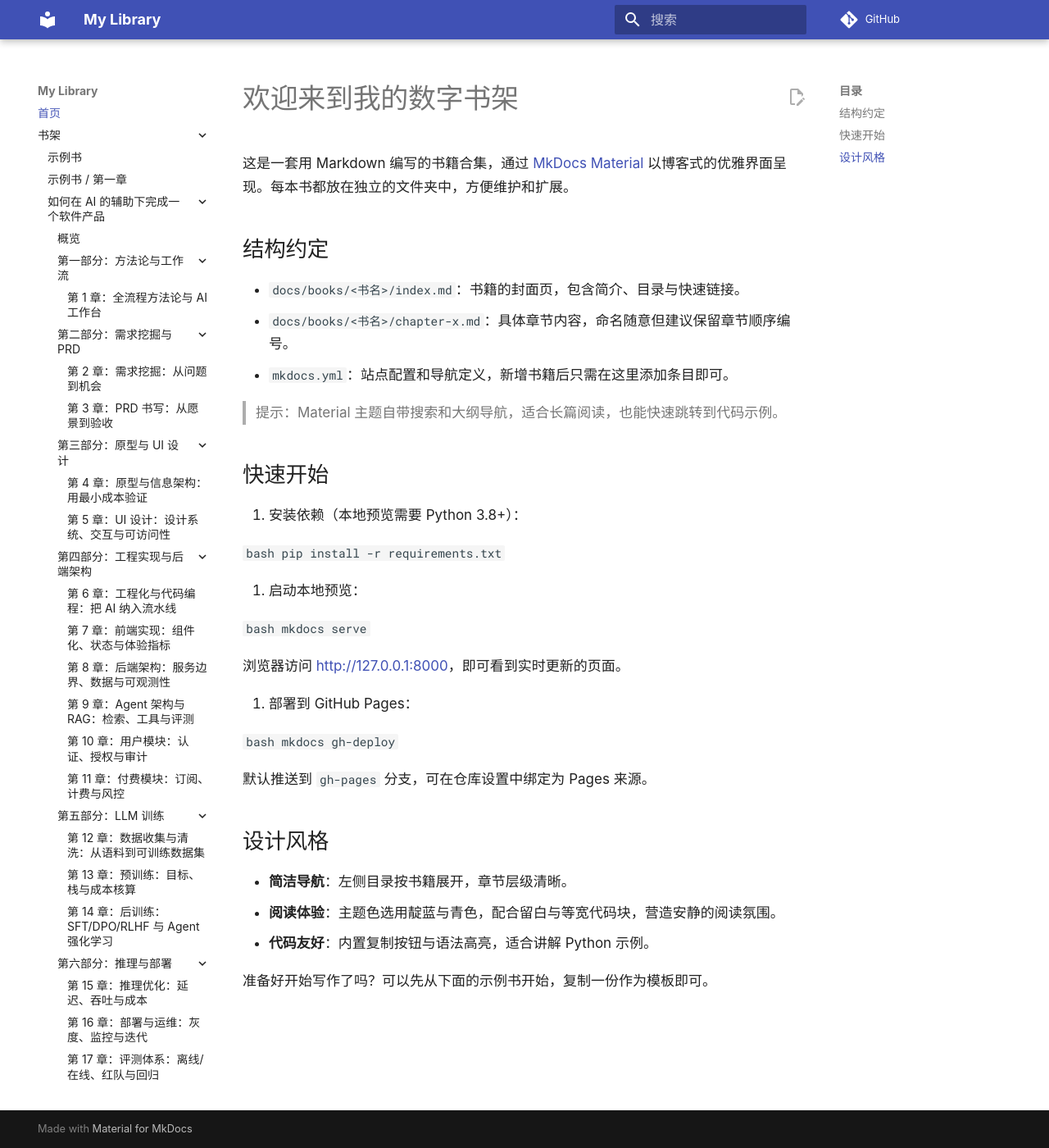
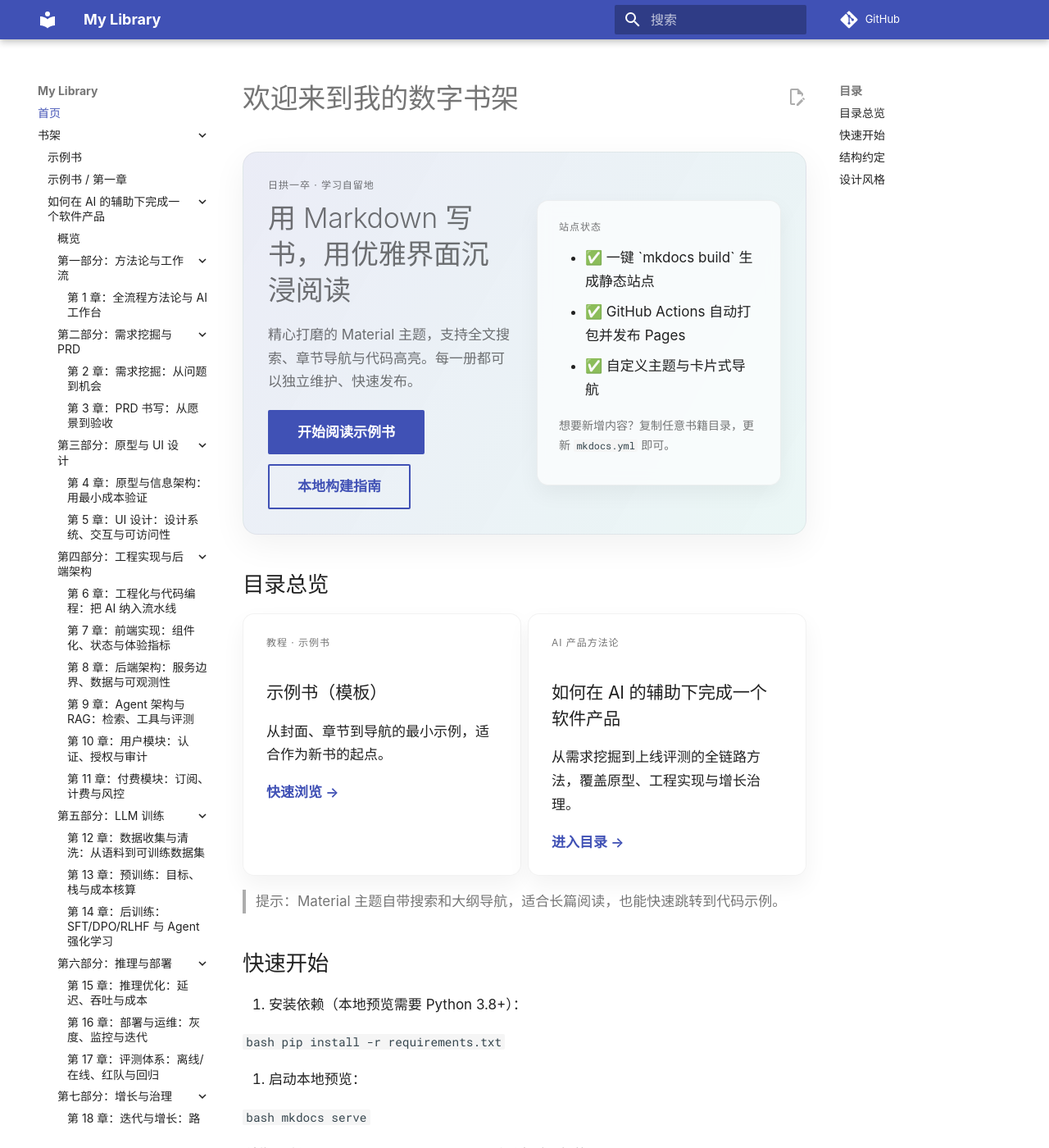
Before and after one commit to cklxx/lessons, an MkDocs documentation site: the page built from docs/index.md, in a window 1280 px wide and 1400 px high. Shown: the whole window at 82% size. Built offline with MkDocs 1.6.1 and Material for MkDocs 9.7.7, drawn with Linux system fonts in a browser that asks for light colours; comment, search, counter and statistics services are not loaded; some of the changed text lies outside the part shown.

Commit message:
Improve Pages workflow and homepage

```diff
--- a/docs/index.md
+++ b/docs/index.md
@@ -1,12 +1,42 @@
 # 欢迎来到我的数字书架
 
-这是一套用 Markdown 编写的书籍合集，通过 [MkDocs Material](https://squidfunk.github.io/mkdocs-material/) 以博客式的优雅界面呈现。每本书都放在独立的文件夹中，方便维护和扩展。
+<div class="hero">
+  <div>
+    <p class="eyebrow">日拱一卒 · 学习自留地</p>
+    <h1>用 Markdown 写书，用优雅界面沉浸阅读</h1>
+    <p class="subtitle">精心打磨的 Material 主题，支持全文搜索、章节导航与代码高亮。每一册都可以独立维护、快速发布。</p>
+    <div class="hero-actions">
+      <a class="md-button md-button--primary" href="books/example-book/index/">开始阅读示例书</a>
+      <a class="md-button" href="#快速开始">本地构建指南</a>
+    </div>
+  </div>
+  <div class="hero-card">
+    <p class="eyebrow">站点状态</p>
+    <ul class="checklist">
+      <li>✅ 一键 `mkdocs build` 生成静态站点</li>
+      <li>✅ GitHub Actions 自动打包并发布 Pages</li>
+      <li>✅ 自定义主题与卡片式导航</li>
+    </ul>
+    <p class="meta">想要新增内容？复制任意书籍目录，更新 <code>mkdocs.yml</code> 即可。</p>
+  </div>
+</div>
 
-## 结构约定
+## 目录总览
 
-- `docs/books/<书名>/index.md`：书籍的封面页，包含简介、目录与快速链接。
-- `docs/books/<书名>/chapter-x.md`：具体章节内容，命名随意但建议保留章节顺序编号。
-- `mkdocs.yml`：站点配置和导航定义，新增书籍后只需在这里添加条目即可。
+<div class="grid">
+  <div class="glass-card">
+    <p class="eyebrow">教程 · 示例书</p>
+    <h3>示例书（模板）</h3>
+    <p>从封面、章节到导航的最小示例，适合作为新书的起点。</p>
+    <a class="text-link" href="books/example-book/index/">快速浏览 →</a>
+  </div>
+  <div class="glass-card">
+    <p class="eyebrow">AI 产品方法论</p>
+    <h3>如何在 AI 的辅助下完成一个软件产品</h3>
+    <p>从需求挖掘到上线评测的全链路方法，覆盖原型、工程实现与增长治理。</p>
+    <a class="text-link" href="books/ai-assisted-software-product/index/">进入目录 →</a>
+  </div>
+</div>
 
 > 提示：Material 主题自带搜索和大纲导航，适合长篇阅读，也能快速跳转到代码示例。
 
@@ -34,10 +64,20 @@
 
    默认推送到 `gh-pages` 分支，可在仓库设置中绑定为 Pages 来源。
 
+4. CI/CD 自动发布：
+
+   推送到 `main` 后，GitHub Actions 会自动构建并发布静态页面，失败信息会在 Actions 日志中给出。
+
+## 结构约定
+
+- `docs/books/<书名>/index.md`：书籍的封面页，包含简介、目录与快速链接。
+- `docs/books/<书名>/chapter-x.md`：具体章节内容，命名随意但建议保留章节顺序编号。
+- `mkdocs.yml`：站点配置和导航定义，新增书籍后只需在这里添加条目即可。
+
 ## 设计风格
 
 - **简洁导航**：左侧目录按书籍展开，章节层级清晰。
 - **阅读体验**：主题色选用靛蓝与青色，配合留白与等宽代码块，营造安静的阅读氛围。
 - **代码友好**：内置复制按钮与语法高亮，适合讲解 Python 示例。
 
-准备好开始写作了吗？可以先从下面的示例书开始，复制一份作为模板即可。
+准备好开始写作了吗？复制示例书作为模板，或在现有章节下继续创作。
--- a/docs/styles/overrides.css
+++ b/docs/styles/overrides.css
@@ -10,13 +10,96 @@
   font-size: 17px;
 }
 
-/* 卡片式封面提示 */
+/* 首页布局与卡片样式 */
+.hero {
+  display: grid;
+  grid-template-columns: repeat(auto-fit, minmax(280px, 1fr));
+  gap: 1.5rem;
+  align-items: center;
+  padding: 1.5rem;
+  margin: 1rem 0 2rem;
+  border-radius: 18px;
+  background: linear-gradient(120deg, rgba(57, 73, 171, 0.1), rgba(0, 150, 136, 0.08));
+  border: 1px solid rgba(0, 0, 0, 0.05);
+  box-shadow: 0 12px 40px rgba(0, 0, 0, 0.06);
+}
+
+.hero h1 {
+  margin: 0.25rem 0 0.75rem;
+  font-size: clamp(26px, 3vw, 34px);
+}
+
+.subtitle {
+  color: var(--md-default-fg-color--light);
+  margin-bottom: 1rem;
+}
+
+.hero-actions {
+  display: flex;
+  flex-wrap: wrap;
+  gap: 0.6rem;
+}
+
 .hero-card {
-  background: linear-gradient(135deg, rgba(57,73,171,0.08), rgba(0,150,136,0.08));
-  border: 1px solid rgba(0,0,0,0.05);
-  border-radius: 16px;
-  padding: 1.5rem;
-  box-shadow: 0 8px 24px rgba(0,0,0,0.04);
+  background: rgba(255, 255, 255, 0.65);
+  border: 1px solid rgba(0, 0, 0, 0.05);
+  border-radius: 14px;
+  padding: 1.1rem 1.3rem;
+  box-shadow: 0 10px 26px rgba(0, 0, 0, 0.05);
+  backdrop-filter: blur(8px);
+}
+
+.grid {
+  display: grid;
+  grid-template-columns: repeat(auto-fit, minmax(240px, 1fr));
+  gap: 1rem;
+  margin: 1rem 0 1.5rem;
+}
+
+.glass-card {
+  background: rgba(255, 255, 255, 0.55);
+  padding: 1.25rem 1.4rem;
+  border-radius: 14px;
+  border: 1px solid rgba(0, 0, 0, 0.05);
+  box-shadow: 0 12px 28px rgba(0, 0, 0, 0.05);
+  transition: transform 0.2s ease, box-shadow 0.2s ease;
+}
+
+.glass-card:hover {
+  transform: translateY(-2px);
+  box-shadow: 0 14px 32px rgba(0, 0, 0, 0.08);
+}
+
+.eyebrow {
+  letter-spacing: 0.08em;
+  text-transform: uppercase;
+  color: var(--md-default-fg-color--light);
+  font-size: 12px;
+  margin: 0 0 0.4rem;
+}
+
+.checklist {
+  list-style: none;
+  padding: 0;
+  margin: 0 0 0.8rem;
+}
+
+.checklist li {
+  margin: 0.2rem 0;
+}
+
+.text-link {
+  font-weight: 600;
+  color: var(--md-primary-fg-color);
+}
+
+.text-link:hover {
+  text-decoration: none;
+}
+
+.meta {
+  color: var(--md-default-fg-color--light);
+  font-size: 14px;
 }
 
 /* 目录列表更紧凑 */
```
Also changed, not shown: 1 other file.
